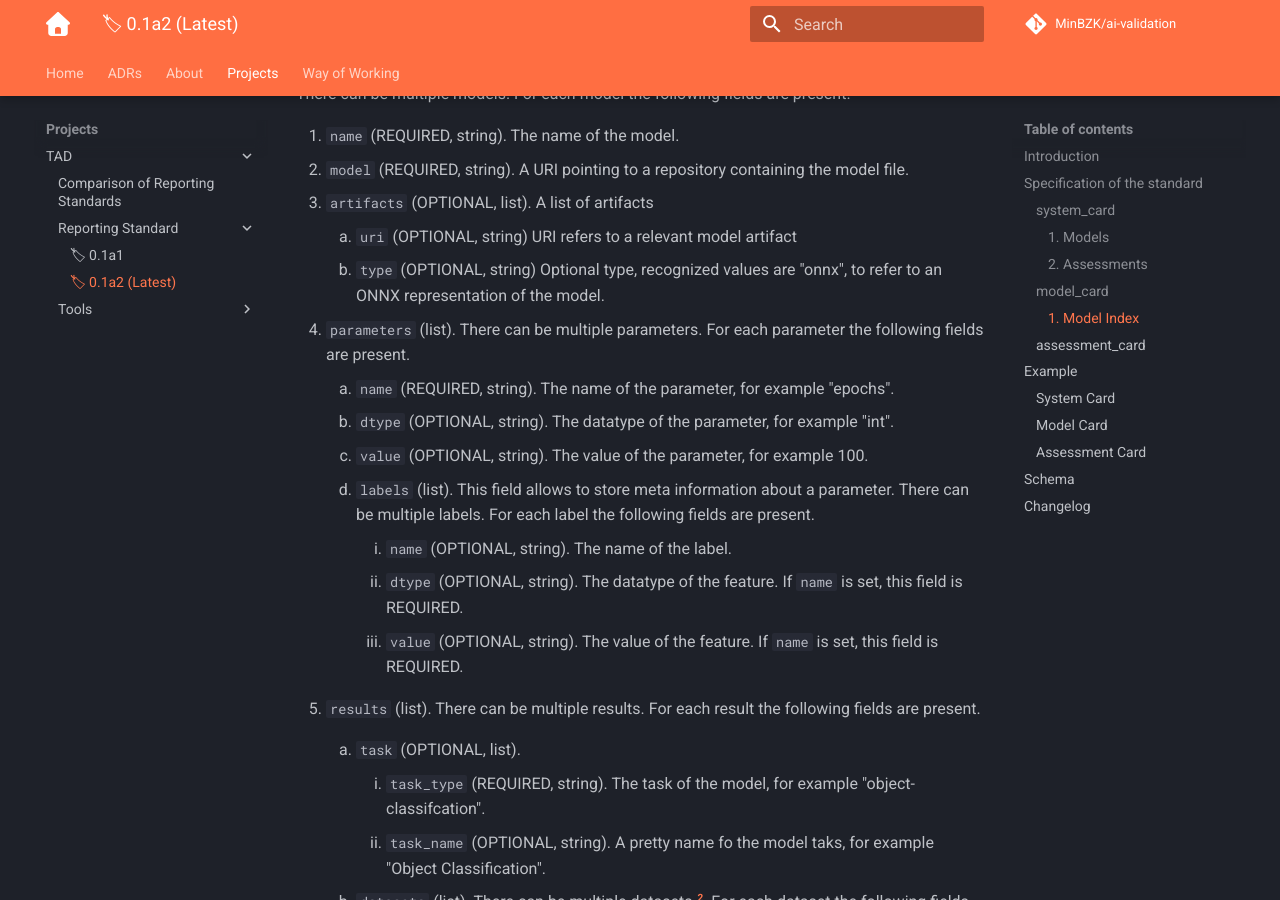
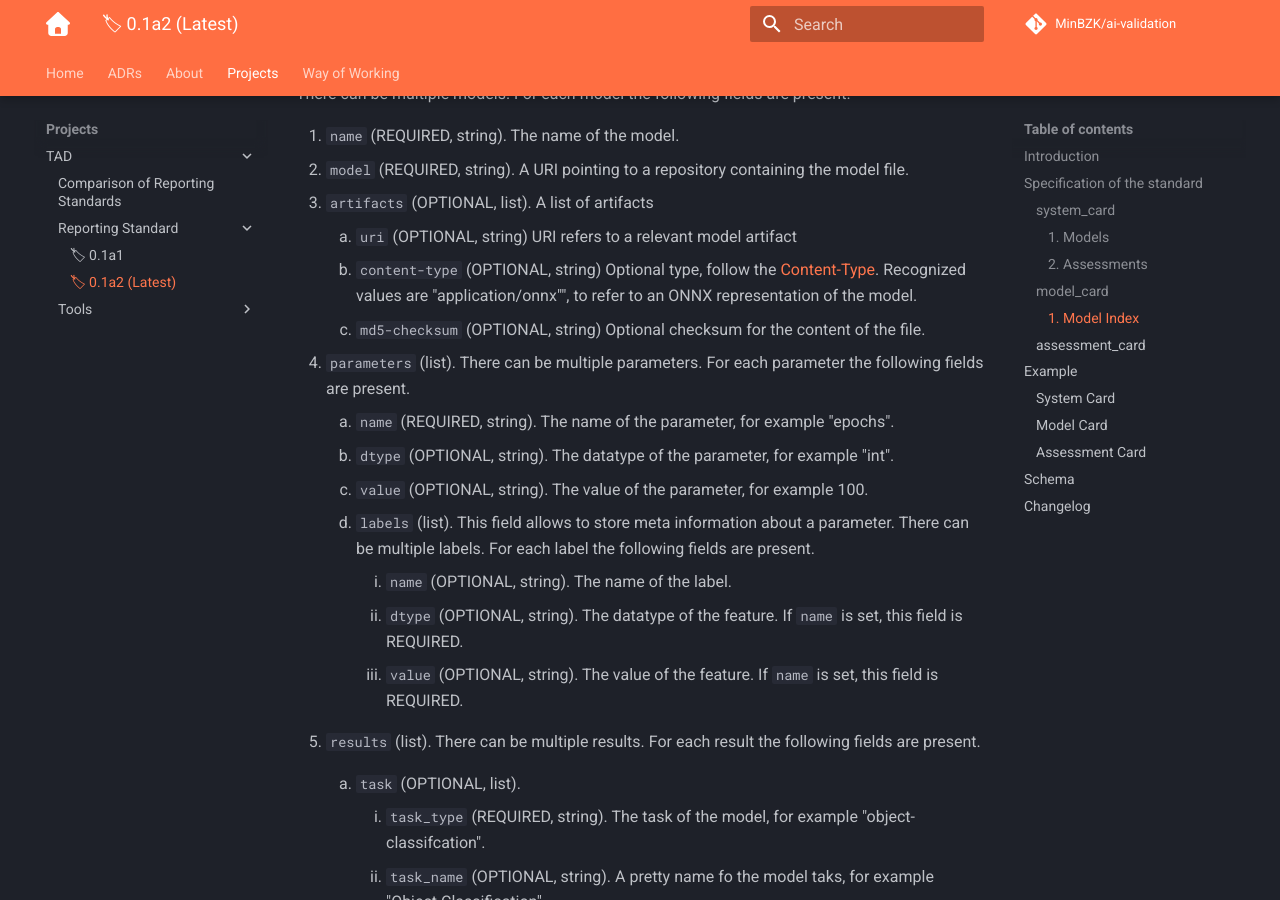
Before and after one commit to MinBZK/ai-validation, an MkDocs documentation site: the page built from docs/Projects/TAD/Reporting-Standard/latest.md, in a window 1280 px wide and 900 px high, scrolled down 4066 px. Built offline with MkDocs 1.6.1 and Material for MkDocs 9.7.7, drawn with Linux system fonts in a browser that asks for light colours; emoji names are drawn with the system emoji font; plug-ins that fetch from the network failed and are left out; comment, search, counter and statistics services are not loaded; some of the changed text lies outside the part shown.

Commit message:
Use Content Type and Checksum

```diff
--- a/docs/Projects/TAD/Reporting-Standard/latest.md
+++ b/docs/Projects/TAD/Reporting-Standard/latest.md
@@ -153,7 +153,9 @@ There can be multiple models. For each model the following fields are present.
 3. `artifacts` (OPTIONAL, list). A list of artifacts
 
     1. `uri` (OPTIONAL, string) URI refers to a relevant model artifact
-    2. `type` (OPTIONAL, string) Optional type, recognized values are "onnx", to refer to an ONNX representation of the model.
+    2. `content-type` (OPTIONAL, string) Optional type, follow the [Content-Type](https://developer.mozilla.org/en-US/docs/Web/HTTP/Headers/Content-Type).
+    Recognized values are "application/onnx"", to refer to an ONNX representation of the model.
+    3. `md5-checksum` (OPTIONAL, string) Optional checksum for the content of the file.
 
 4. `parameters` (list). There can be multiple parameters. For each parameter the following fields are present.
 
@@ -315,7 +317,8 @@ model-index:
   model: {model_uri}                                    # Required. URI to a repository containing the model file.
   artifacts:
   - uri: {model_artifact_uri}                           # Optional. Example: "https://github.com/MinBZK/poc-kijkdoos-wasm-models/raw/main/logres_iris/logreg_iris.onnx"
-  - type: {model_artifact_type}                         # Optional. Example: "onnx".
+  - content-type: {model_artifact_type}                 # Optional. Example: "application/onnx".
+  - md5-checksum: {md5_checksum}                        # Optional. Example: "120EA8A25E5D487BF68B5F7096440019"
   parameters:
   - name: {parameter_name}                              # Optional. Example: "epochs".
     dtype: {parameter_dtype}                            # Optional. Example: "int".
```
